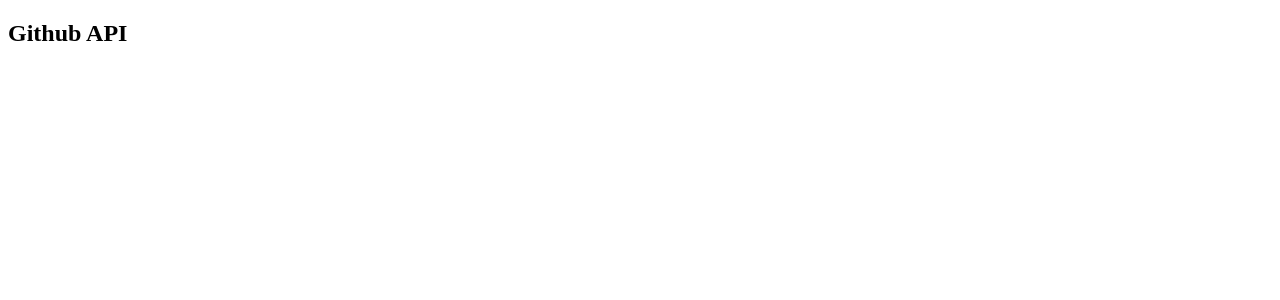
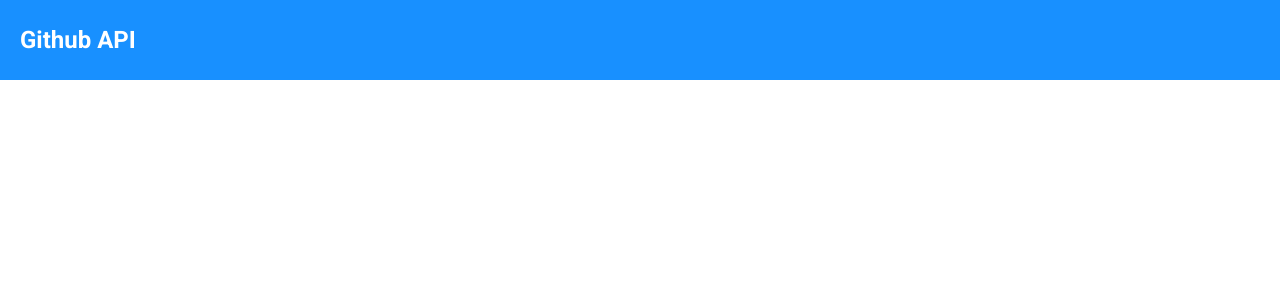
Before and after one commit to ryansouzas/projeto-githubAPI, a React (Vite) app in the folder frontend/: page / in a window 1280 px wide. Shown: the top 300 px of the page. Built offline with nearby package versions, Linux system fonts and the light colour scheme.

Commit message:
Header Component

```diff
--- a/frontend/index.html
+++ b/frontend/index.html
@@ -4,7 +4,7 @@
     <meta charset="UTF-8" />
     <link rel="icon" type="image/svg+xml" href="/favicon.svg" />
     <meta name="viewport" content="width=device-width, initial-scale=1.0" />
-    <title>ReactRoutes</title>
+    <title>GitHubAPI</title>
   </head>
   <body>
     <div id="root"></div>
--- /dev/null
+++ b/frontend/src/App.css
@@ -0,0 +1,28 @@
+@import url("https://fonts.googleapis.com/css2?family=Roboto:wght@400;700&display=swap");
+
+:root {
+  --app-color-bg-primary: #1890FF;
+  --app-color-bg-secondary: #E6F7FF;
+  --app-color-bg-tertiary: #F5F5F5;
+
+  --app-color-font-primary: #ffffff;
+  --app-color-font-secondary: #262626;
+  --app-color-font-tertiary: #1890FF;
+}
+
+* {
+  box-sizing: border-box;
+  margin: 0;
+  padding: 0;
+  font-family: "Roboto";
+}
+
+/*-----------------------------------------------------------------*/
+/* header styles */
+
+header {
+  height: 80px;
+  display: flex;
+  align-items: center;
+  padding: 0 20px;
+}
--- a/frontend/src/components/Header/index.tsx
+++ b/frontend/src/components/Header/index.tsx
@@ -1,6 +1,8 @@
+import "./styles.css";
+
 export default function Header() {
     return (
-        <header>
+        <header className="app-header">
             <h2>Github API</h2>
         </header>
     );
--- a/frontend/src/components/Header/styles.css
+++ b/frontend/src/components/Header/styles.css
@@ -0,0 +1,4 @@
+.app-header{
+    background-color: var(--app-color-bg-primary);
+    color: var(--app-color-font-primary);
+}
--- a/frontend/src/index.css
+++ /dev/null
@@ -1,4 +0,0 @@
-body {
-  background-color: black;
-  color: white;
-}
--- a/frontend/src/main.tsx
+++ b/frontend/src/main.tsx
@@ -1,4 +1,5 @@
 import { createRoot } from "react-dom/client";
 import App from "./App.tsx";
+import "./App.css";
 
 createRoot(document.getElementById("root")!).render(<App />);
```
